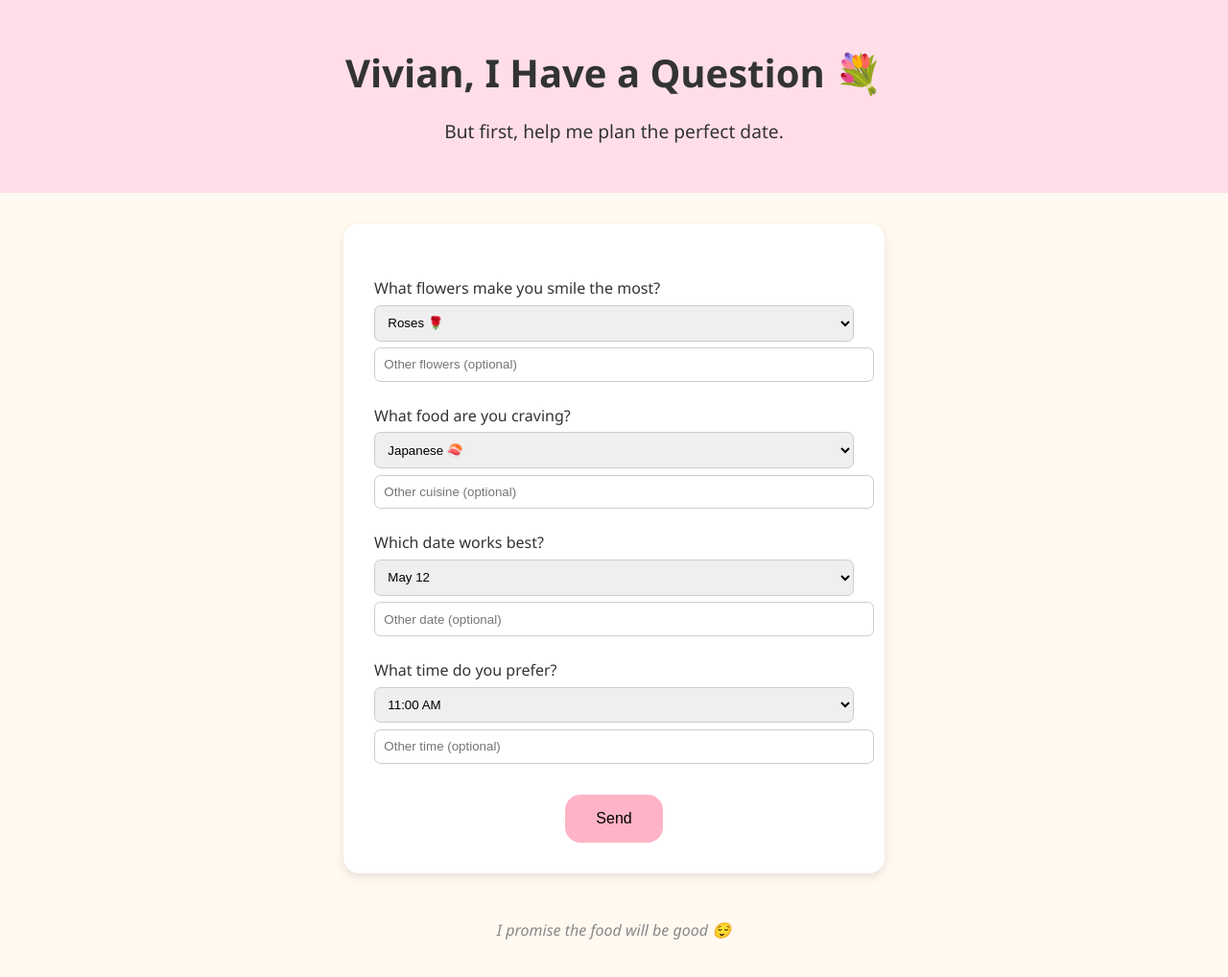
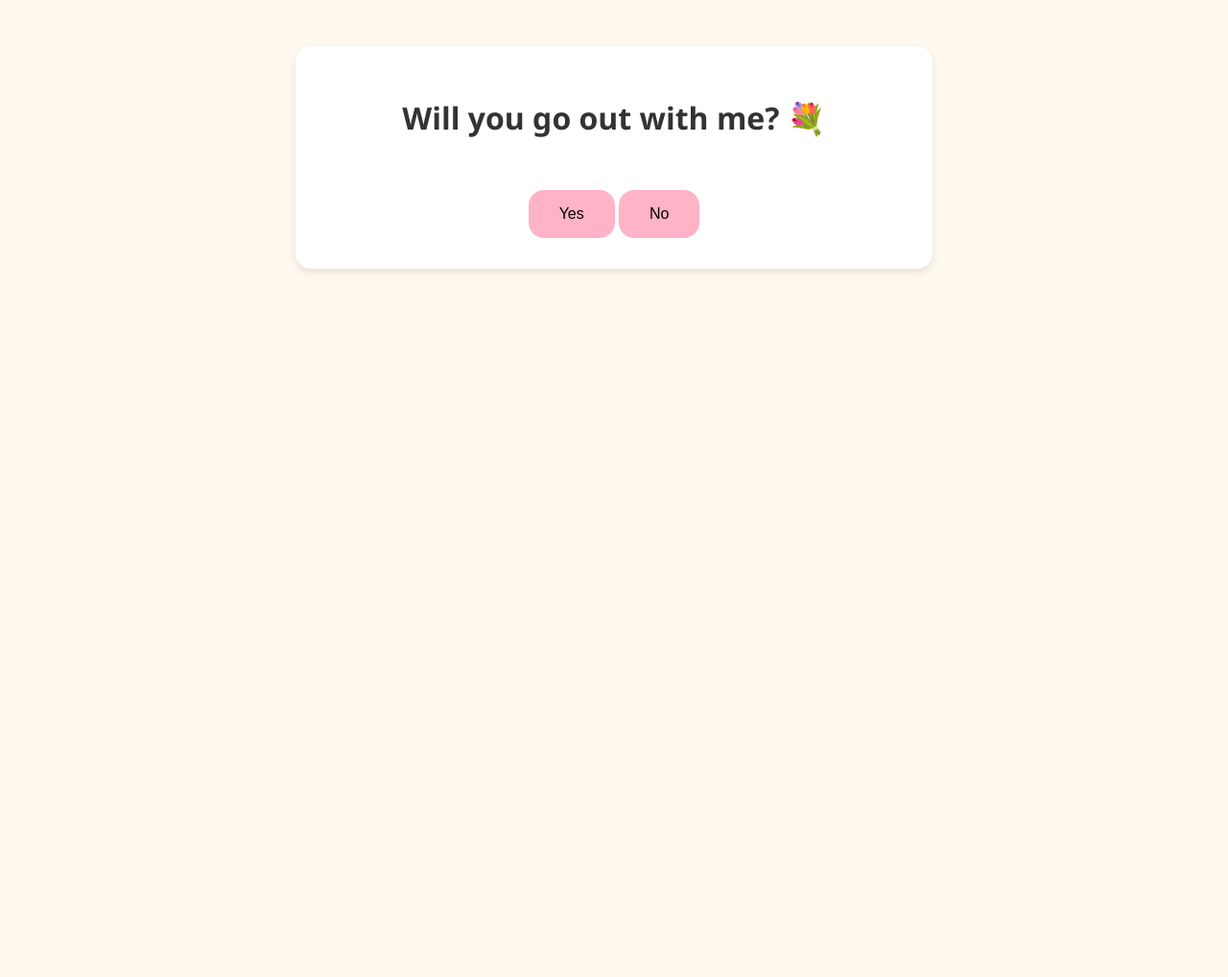
Before and after one commit to darylljh/vi, a plain HTML site: page index.html in a window 1280 px wide. Shown: the whole page at 96% size. After the commit the page ends 800 px from the top, so only its background shows below. Drawn offline with Linux system fonts and the light colour scheme.

Commit message:
Update index.html

```diff
--- a/index.html
+++ b/index.html
@@ -13,36 +13,19 @@
       padding: 0;
       text-align: center;
     }
-    header {
-      background-color: #ffdee9;
-      padding: 3em 1em 2em;
-    }
-    header h1 {
-      font-size: 2.5em;
-      margin: 0 0 0.5em;
-    }
-    header p {
-      font-size: 1.2em;
-    }
-    form {
-      max-width: 500px;
-      margin: 2em auto;
+    .container {
+      max-width: 600px;
+      margin: 3em auto;
       background: #ffffff;
       padding: 2em;
       border-radius: 1em;
       box-shadow: 0 4px 10px rgba(0,0,0,0.1);
     }
-    label {
+    .step {
+      display: none;
+    }
+    .step.active {
       display: block;
-      margin-top: 1.5em;
-      text-align: left;
-    }
-    input[type="text"], select {
-      width: 100%;
-      padding: 0.7em;
-      margin-top: 0.5em;
-      border: 1px solid #ccc;
-      border-radius: 0.5em;
     }
     button {
       margin-top: 2em;
@@ -56,32 +39,39 @@
     button:hover {
       background-color: #ff99ac;
     }
-    footer {
-      margin: 3em 0;
-      font-style: italic;
-      color: #888;
+    select, input[type="text"] {
+      width: 100%;
+      padding: 0.7em;
+      margin-top: 1em;
+      border: 1px solid #ccc;
+      border-radius: 0.5em;
     }
   </style>
 </head>
 <body>
-  <header>
-    <h1>Vivian, I Have a Question 💐</h1>
-    <p>But first, help me plan the perfect date.</p>
-  </header>
+  <div class="container">
+    <div class="step active" id="step1">
+      <h1>Will you go out with me? 💐</h1>
+      <button onclick="nextStep('yes')">Yes</button>
+      <button onclick="tooBad()">No</button>
+    </div>
 
-  <form>
-    <label for="flowers">What flowers make you smile the most?</label>
-    <select id="flowers" name="flowers">
+    <div class="step" id="step2">
+      <h2>What flowers make you smile the most?</h2>
+      <select id="flowers">
         <option>Roses 🌹</option>
         <option>Tulips 🌷</option>
         <option>Sunflowers 🌻</option>
         <option>Lilies 🤍</option>
         <option>Others (type below)</option>
       </select>
-    <input type="text" name="other_flowers" placeholder="Other flowers (optional)" />
+      <input type="text" placeholder="Other flowers (optional)" />
+      <button onclick="nextStep()">Next</button>
+    </div>
 
-    <label for="food">What food are you craving?</label>
-    <select id="food" name="food">
+    <div class="step" id="step3">
+      <h2>What food are you craving?</h2>
+      <select id="food">
         <option>Japanese 🍣</option>
         <option>Korean 🍜</option>
         <option>Italian 🍝</option>
@@ -89,20 +79,26 @@
         <option>Café food 🧁</option>
         <option>Others (type below)</option>
       </select>
-    <input type="text" name="other_food" placeholder="Other cuisine (optional)" />
+      <input type="text" placeholder="Other cuisine (optional)" />
+      <button onclick="nextStep()">Next</button>
+    </div>
 
-    <label for="date">Which date works best?</label>
-    <select id="date" name="date">
+    <div class="step" id="step4">
+      <h2>Which date works best?</h2>
+      <select id="date">
         <option>May 12</option>
         <option>May 14</option>
         <option>May 15</option>
         <option>May 16</option>
         <option>Other (type below)</option>
       </select>
-    <input type="text" name="other_date" placeholder="Other date (optional)" />
+      <input type="text" placeholder="Other date (optional)" />
+      <button onclick="nextStep()">Next</button>
+    </div>
 
-    <label for="time">What time do you prefer?</label>
-    <select id="time" name="time">
+    <div class="step" id="step5">
+      <h2>What time do you prefer?</h2>
+      <select id="time">
         <option>11:00 AM</option>
         <option>12:00 PM</option>
         <option>1:00 PM</option>
@@ -110,13 +106,30 @@
         <option>7:00 PM</option>
         <option>Other (type below)</option>
       </select>
-    <input type="text" name="other_time" placeholder="Other time (optional)" />
+      <input type="text" placeholder="Other time (optional)" />
+      <button onclick="finishForm()">Done</button>
+    </div>
 
-    <button type="submit">Send</button>
-  </form>
+    <div class="step" id="done">
+      <h2>Thank you 💕</h2>
+      <p>Can’t wait for our date! 😌</p>
+    </div>
+  </div>
 
-  <footer>
-    I promise the food will be good 😌
-  </footer>
+  <script>
+    let stepIndex = 1;
+    function nextStep() {
+      document.getElementById(`step${stepIndex}`).classList.remove('active');
+      stepIndex++;
+      document.getElementById(`step${stepIndex}`).classList.add('active');
+    }
+    function finishForm() {
+      document.getElementById(`step${stepIndex}`).classList.remove('active');
+      document.getElementById('done').classList.add('active');
+    }
+    function tooBad() {
+      alert("Too bad, you already said yes 😌");
+    }
+  </script>
 </body>
 </html>
```
Lines whose indentation alone changed are shown as unchanged.
